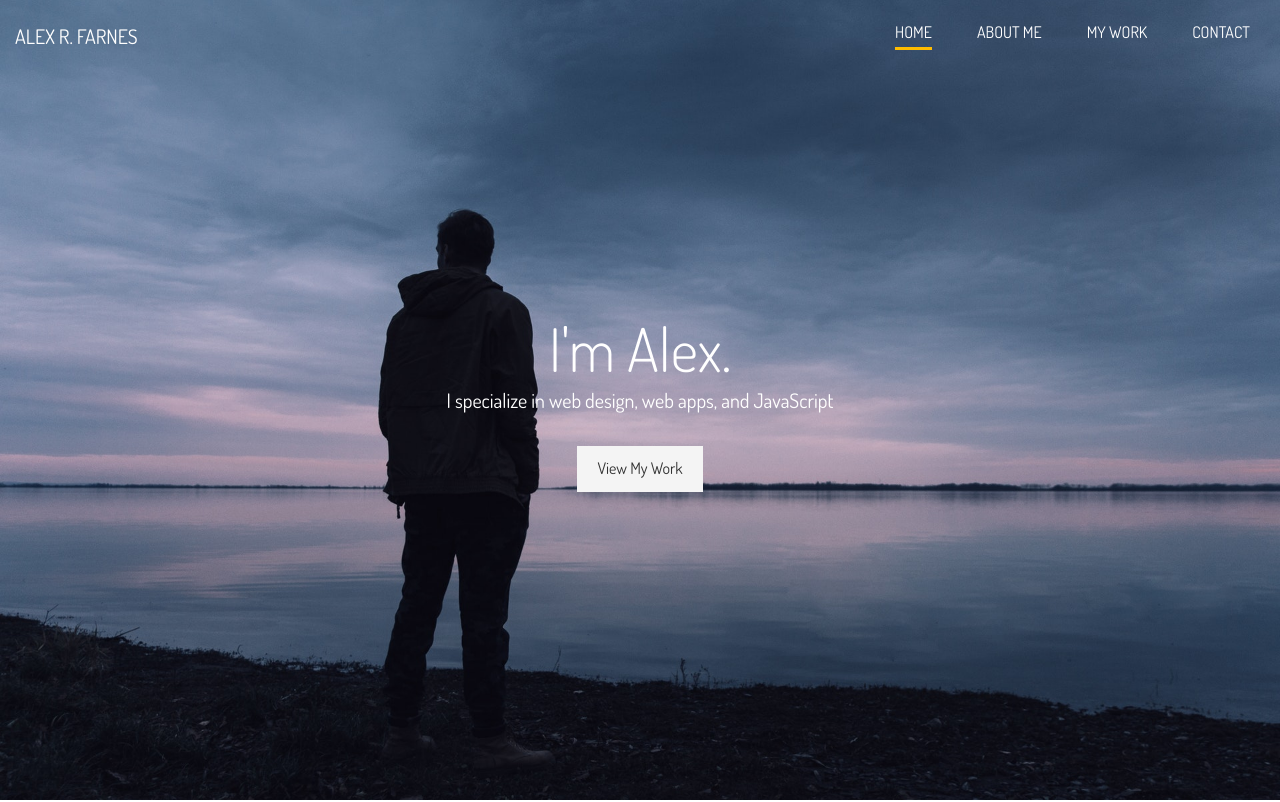
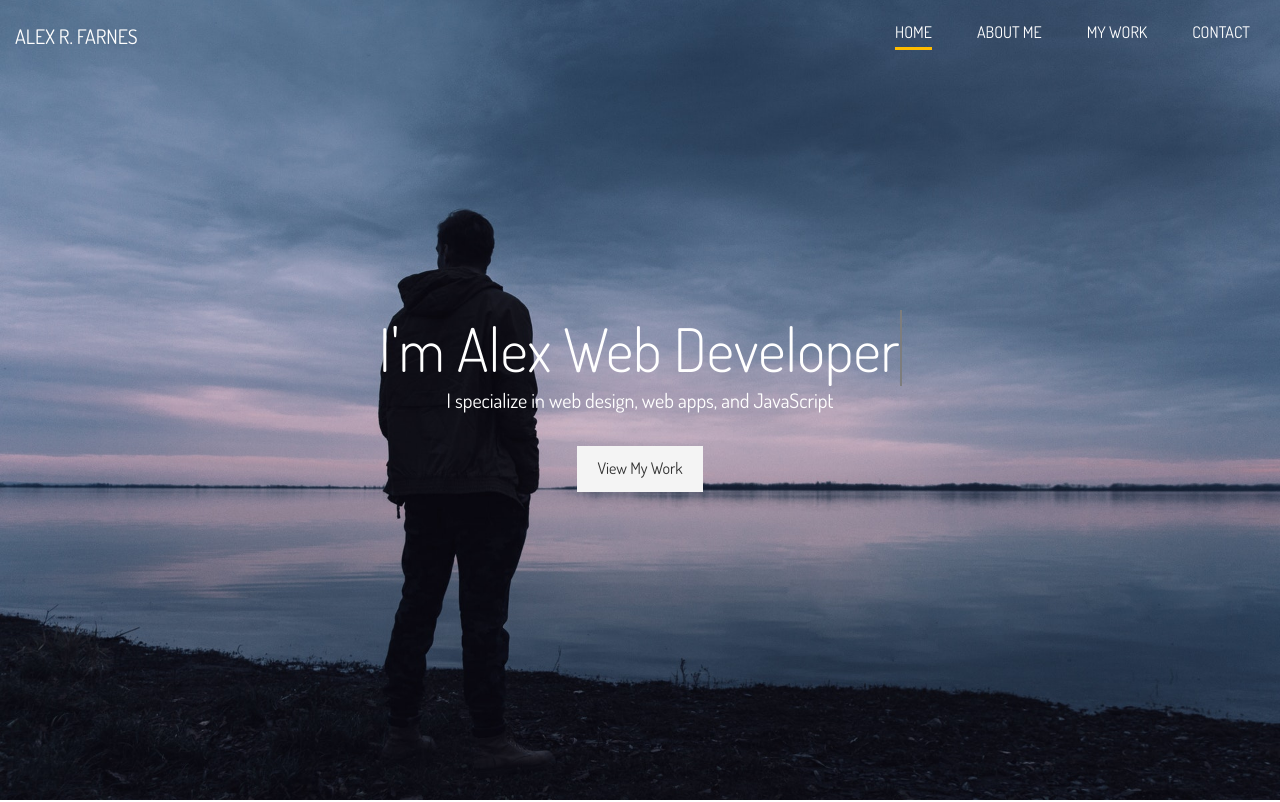
Before and after one commit to AlexRFarnes/portfolio, a website: page dist/index.html in a window 1280 px wide. Shown: the top 802 px of the page. Drawn offline with Linux system fonts and the light colour scheme.

Commit message:
Add the typewriter script

```diff
--- a/scss/_config.scss
+++ b/scss/_config.scss
@@ -6,3 +6,8 @@
     @return #fff;
   }
 }
+
+// Text type effect
+.txt {
+  border-right: 0.2rem solid rgb(125, 125, 125);
+}
```
Also changed, not shown: dist/css/main.css, dist/index.html, dist/typewriter.js.
